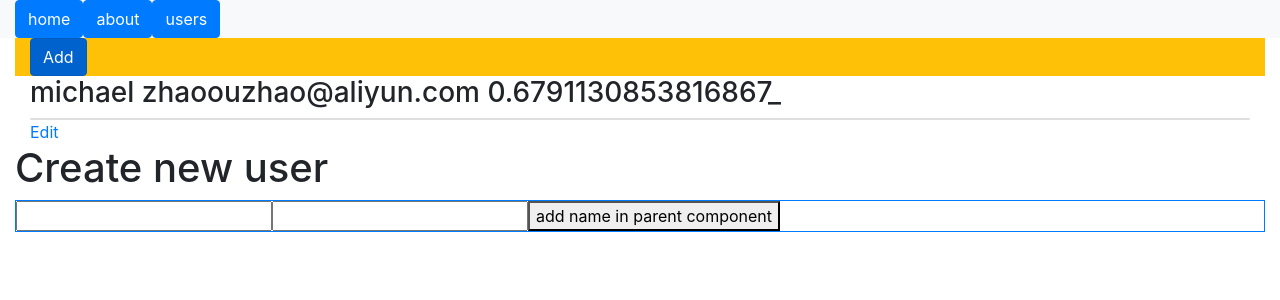
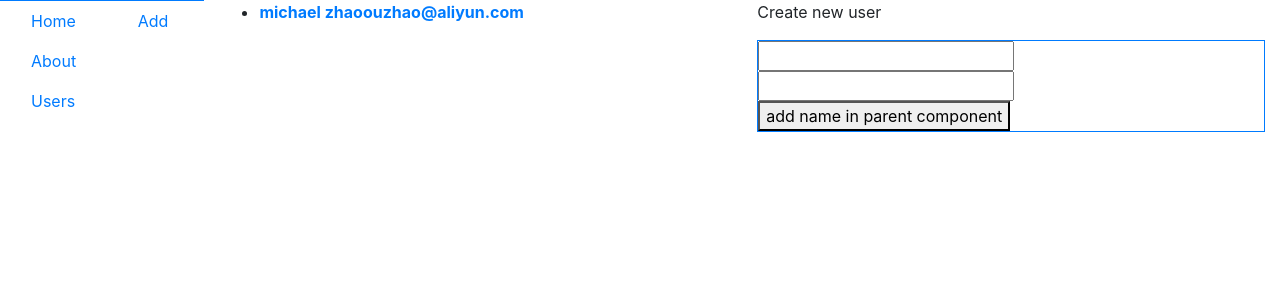
Before and after one commit to zhaoou/react_todolist, a React (Create React App) app: page /user/create in a window 1280 px wide. Shown: the top 300 px of the page. Built offline with nearby package versions, Linux system fonts and the light colour scheme.

Commit message:
adding navigation and styling

```diff
--- a/src/App.js
+++ b/src/App.js
@@ -5,7 +5,7 @@
     render() {
 
         return (
-            <div class="container-fluid">
+            <div className="container-fluid">
                 <Main/>
             </div>
 
--- a/src/Main.js
+++ b/src/Main.js
@@ -4,26 +4,25 @@
 import TodoDetails from "./todos/TodoDetails";
 import Users from "./users/Users";
 
-
 let About = (props) => (<h3> Abuot</h3>);
 
 let NotFound = () => (<h3> Dis dint find </h3>);
 
 let NavLinks = () => (
-    <div>
-        <NavLink exact activeStyle="nav-item nav-link" className="btn btn-primary" to="/">home</NavLink>
-        <NavLink exact activeStyle="nav-item nav-link" className="btn btn-primary" to="/about">about</NavLink>
-        <NavLink exact activeStyle="nav-item nav-link" className="btn btn-primary" to="/user">users</NavLink>
-    </div>
+    <nav className="nav flex-column">
+        <NavLink exact className="nav-link" to="/">Home</NavLink>
+        <NavLink exact className="nav-link" to="/about">About</NavLink>
+        <NavLink exact className="nav-link" to="/user">Users</NavLink>
+    </nav>
 )
 
 let Routes = () => (
     <Switch>
-        <Route path="/about" component={About}/>
-        <Route exact path="/" component={Todos}/>
+        <Route path="/about"    component={About}/>
+        <Route exact path="/"   component={Todos}/>
         <Route path="/todo/:id" component={TodoDetails}/>
-        <Route path="/user" component={Users}/>
-        <Route path="/:page" component={NotFound}/>
+        <Route path="/user"     component={Users}/>
+        <Route path="/:page"    component={NotFound}/>
     </Switch>
 )
 
@@ -33,11 +32,9 @@
         return (
             <Fragment>
                 <div className="row">
-                <div className="col bg-light">
+                    <div className="col-1 border-top border-primary">
                         <NavLinks/>
                     </div>
-            </div>
-            <div className="row">
                     <div className="col">
                         <Routes/>
                     </div>
--- a/src/users/User.js
+++ /dev/null
@@ -1,21 +0,0 @@
-import React, {Component} from 'react';
-import {Link, withRouter} from "react-router-dom";
-
-class User extends Component {
-
-    constructor(props) {
-        super(props);
-    }
-
-
-    render() {
-        return (
-            <div className="card">
-
-
-            </div>
-        );
-    }
-}
-
-export default withRouter(User);
--- a/src/users/UserForm.js
+++ b/src/users/UserForm.js
@@ -30,7 +30,9 @@
     render() {
         return (
             <Fragment>
-                <h1>{this.props.user ? `Editing ${this.state.user.email} ${this.state.user.name}` : "Create new user"}</h1>
+
+
+                    <p>{this.props.user ? `Editing ${this.state.user.email} ${this.state.user.name}` : "Create new user"}</p>
 
                     <form class="border border-primary" onSubmit={this.save}>
                         <input type="hidden" value={this.state.user.id}/>
@@ -38,6 +40,7 @@
                         <input type="text" name="email" value={this.state.user.email} onChange={this.handleChange}/>
                         <button type="submit"> add name in parent component</button>
                     </form>
+
             </Fragment>
         );
     }
--- a/src/users/Users.js
+++ b/src/users/Users.js
@@ -1,14 +1,12 @@
 import React, {Component, Fragment} from 'react';
-import User from "./User";
 import UserForm from "./UserForm";
-import {Link, NavLink, Route, Switch} from "react-router-dom";
+import {Link, NavLink, Route} from "react-router-dom";
 
 
 let NavLinks = () => (
-    <div>
-        <NavLink exact to="/user/create" className="btn btn-primary">Add</NavLink>
-
-    </div>
+    <nav className="nav flex-column">
+        <NavLink exact className="nav-link active" to="/user/create">Add</NavLink>
+    </nav>
 )
 
 let Routes = (pr) => (
@@ -43,24 +41,33 @@
         return (
 
             <Fragment>
-                <div className="col bg-warning">
-                    <NavLinks/>
+
+                <div className="row">
+                    <div className="col-1 border-top border-primary">
+                        <NavLinks/>
+                    </div>
+
+                    <div className="col">
+                        <ul>
+                            {this.state.users.map((e) => (
+                                <li>
+                                    <Link to={`/user/edit/${e.id}`}>
+                                        <b>{e.name.toString()} {e.email}</b>
+                                    </Link>
+                                    <Route path="/user/edit/:id"
+                                           render={(props) => <UserForm {...props} save={this.add} user={e}/>}/>
+                                </li>
+                            ))}
+                        </ul>
+                    </div>
+
+                    <div className="col">
+                        <Routes add={this.add}/>
+                    </div>
                 </div>
-                <div className="col">
+            </Fragment>
 
-                    {this.state.users.map((e) => (
-                        <Fragment>
-                            <h3>{e.name.toString()} {e.email} {e.id}</h3>
-                            <User key={e.id} user={e} save={this.add}/>
-                            <Link to={`/user/edit/${e.id}`}>Edit</Link>
-                            <Route path="/user/edit/:id"
-                                   render={(props) => <UserForm {...props} save={this.add} user={e}/>}/>
-                        </Fragment>
-                    ))}
 
-                </div>
-                <Routes add={this.add}/>
-            </Fragment>
         );
     }
 }
```
Lines whose indentation alone changed are shown as unchanged.
